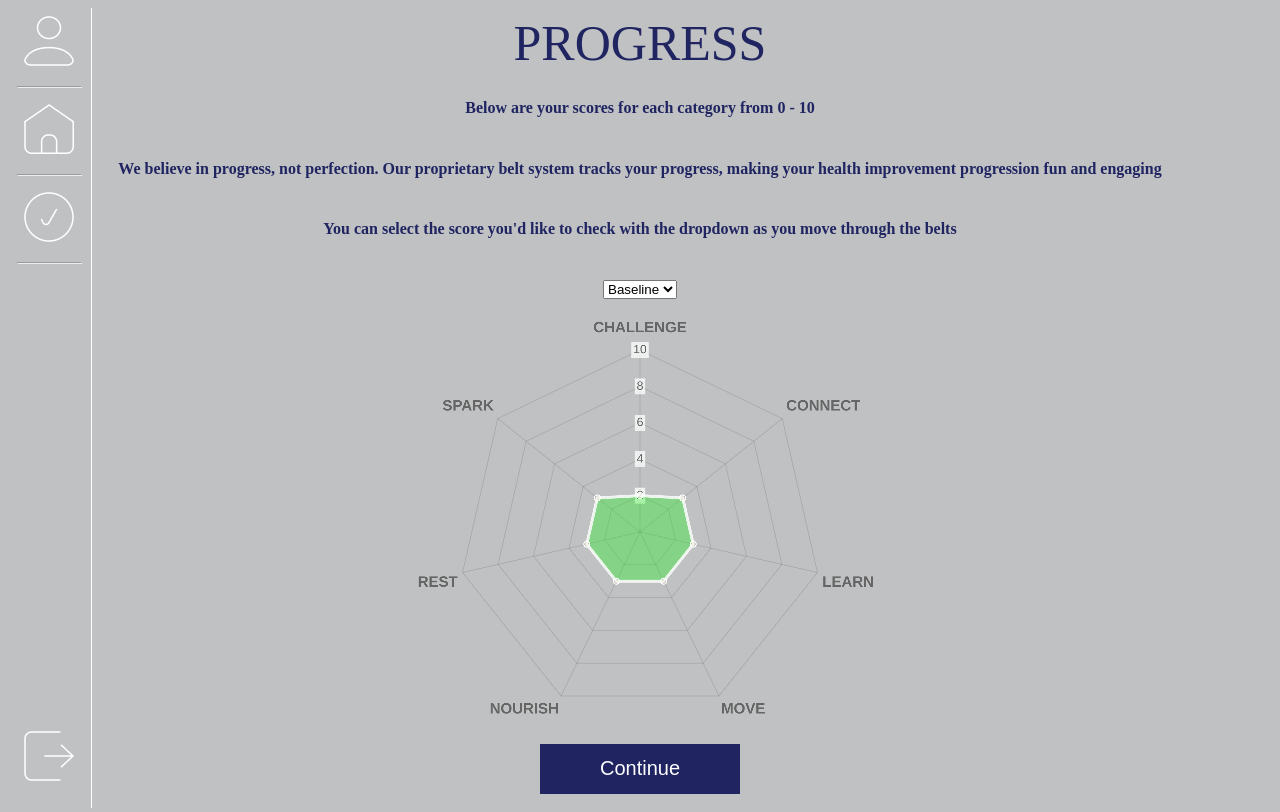
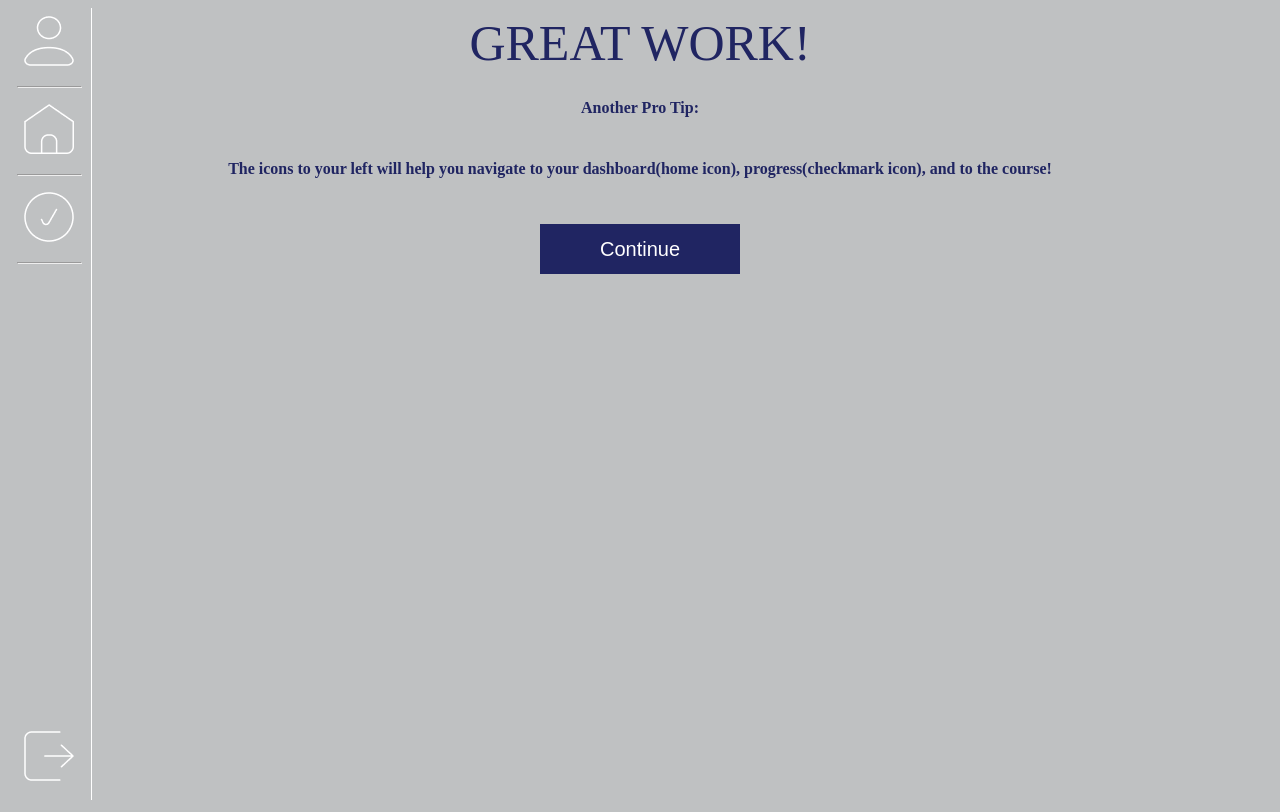
Before and after one commit to justinbather/lazarus-method, a Django app: page /accounts/walkthrough/progress in a window 1280 px wide. Run offline with Django 4.2, Linux system fonts and the light colour scheme; the visitor is signed in with stand-in values (Sample User, id 1); parts of the project's set-up code (start-up, migrations or seed data) failed here and were passed over; some web fonts are replaced.

Commit message:
walkthrough content edited

```diff
--- a/accounts/templates/walkthrough/progress.html
+++ b/accounts/templates/walkthrough/progress.html
@@ -1,134 +1,12 @@
 {% extends 'base.html' %}
 
 {% block content %}
-<body style="overflow-y: scroll;">
-<link rel="stylesheet" href="../static/newcss/progress.css">
-    <div class="navbar">
-        <div class="navbar_container">
-            <a class="hamb-icon"><img src="../static/images/icons8-menu-rounded-50.png"/></a>
-            <ul>
-                <li><a href=""><img src="../static/images/ProfileIcon.png" /></a></li>
-                <hr>
-                <li><a href="../home"><img src="../static/images/HomeIcon.png" /></a></li>
-                <hr>
-                <li><a href="../progress"><img src="../static/images/progressicon.png" /></a></li>
-                <hr>
-                <li><a href="../logout"><img src="../static/images/logout.png"></a></li>
-            </ul>
-            <div class="overlay"></div>
-          <a class="exit-icon"><img src="../static/images/icons8-close-window-50.png"/></a>
-        </div>
-    </div>
-    <script>
-    const menuIcon = document.querySelector('.hamb-icon');
-    const exitIcon = document.querySelector('.exit-icon');
-    const navbar = document.querySelector('.navbar_container');
-    const overlay = document.querySelector('.overlay');
-
-    menuIcon.addEventListener('click', () => {
-    navbar.classList.add('show');
-    overlay.classList.add('show');
-    });
-
-    exitIcon.addEventListener('click', () => {
-    navbar.classList.remove('show');
-    overlay.classList.remove('show');
-    });
-    </script>
+{% include 'navbar.html' %}
   <div class="title">
-      <h1 style="z-index:-999;">PROGRESS</h1>
-      <h4 style="color:#202562;">Below are your scores for each category from 0 - 10</h4>
-      <h4 style="color:#202562;">We believe in progress, not perfection. Our proprietary belt system tracks your progress, making your health improvement progression fun and engaging</h4>
-      <h4 style="color:#202562;">You can select the score you'd like to check with the dropdown as you move through the belts</h4>
+      <h1 style="z-index:-999;">GREAT WORK!</h1>
+      <h4 style="color:#202562;">Another Pro Tip:</h4>
+      <h4 style="color:#202562;">The icons to your left will help you navigate to your dashboard(home icon), progress(checkmark icon), and to the course!</h4>
   </div>
-  <div class="selectBox">
-    <select id="scoreDropdown">
-      <option>Baseline</option>
-    </select>
-  </div>
-  <div class="chart-container-wlkthru">
-      <canvas class="polar-chart" id="polar-chart" ></canvas>
-  </div>
-</div>
-
-  <script src="https://cdn.jsdelivr.net/npm/chart.js@2.9.3/dist/Chart.min.js"></script>
-
-  <script>
-
-
-
-    var config = {
-      type: 'radar',
-      data: {
-        datasets: [
-          {
-          data: ['2', ' 3', ' 3', ' 3', ' 3', ' 3', ' 3'],
-          label: 'Score',
-          fill: true,
-          backgroundColor: "rgba(0, 255, 0, 0.3)",
-          borderColor: "rgba(255, 255, 255, 0.8)",
-          pointBorderColor: "#fff",
-          pointBackgroundColor: "rgba(252, 227, 182, .1)"
-                  },
-
-
-                ],
-        labels: ['CHALLENGE', 'CONNECT', 'LEARN', 'MOVE', 'NOURISH', 'REST', 'SPARK']
-      },
-      options: {
-        responsive: true,
-        maintainAspectRatio: false,
-        devicePixelRatio: 4,
-        scales: {
-
-      r: {
-        pointLabels: {
-          display: true,
-          centerPointLabels: true,
-          font: {
-            size: 15
-          },
-          grid: {
-            display: true,
-
-          }
-        }
-      }
-    },
-
-        legend: {
-          display: false
-                },
-         borderWidth: 10,
-          scale: {
-            lineArc: false,
-            ticks: {
-              max: 10,
-              stepSize: 2,
-              beginAtZero: true,
-              },
-
-      pointLabels: {
-        fontSize: 15,
-        fontStyle: "bold",
-        color: "white",
-        centerPointLabels: true,
-        display:true
-      }
-    }
-
-    },
-};
-
-
-    window.onload = function() {
-      var ctx = document.getElementById('polar-chart').getContext('2d');
-      window.myChart = new Chart(ctx, config);
-    };
-
-
-
-  </script>
 
 <div class="title">
   <button class="continue_button" onclick="location.href = './complete'">Continue</button>
--- a/accounts/templates/walkthrough/start.html
+++ b/accounts/templates/walkthrough/start.html
@@ -6,7 +6,7 @@
 <link rel="stylesheet" type="text/css" href="../static/newcss/progress.css">
 
 <div class="title">
-    <h1>Congratulations!</h1>
+    <h1>WELL DONE!</h1>
     <br>
 
     <h4 style="color:#202562;">Your initial assessment has revealed your strengths and weaknesses within the Essential Health Elements.</h4>
```
